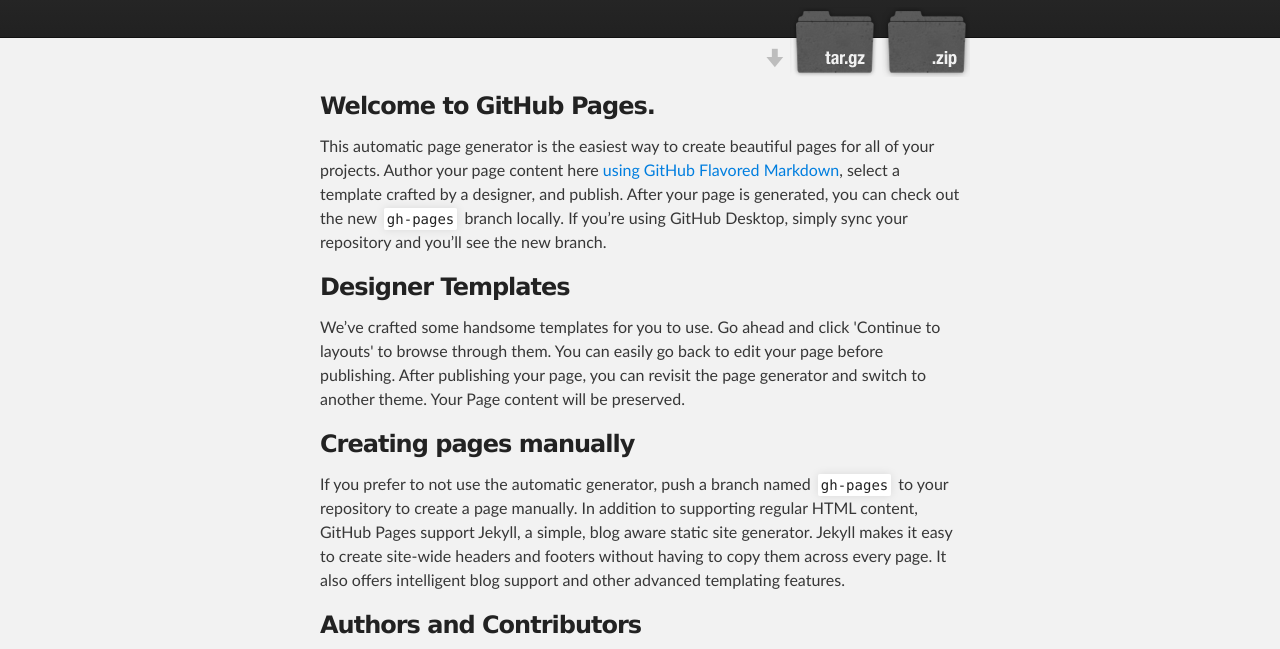
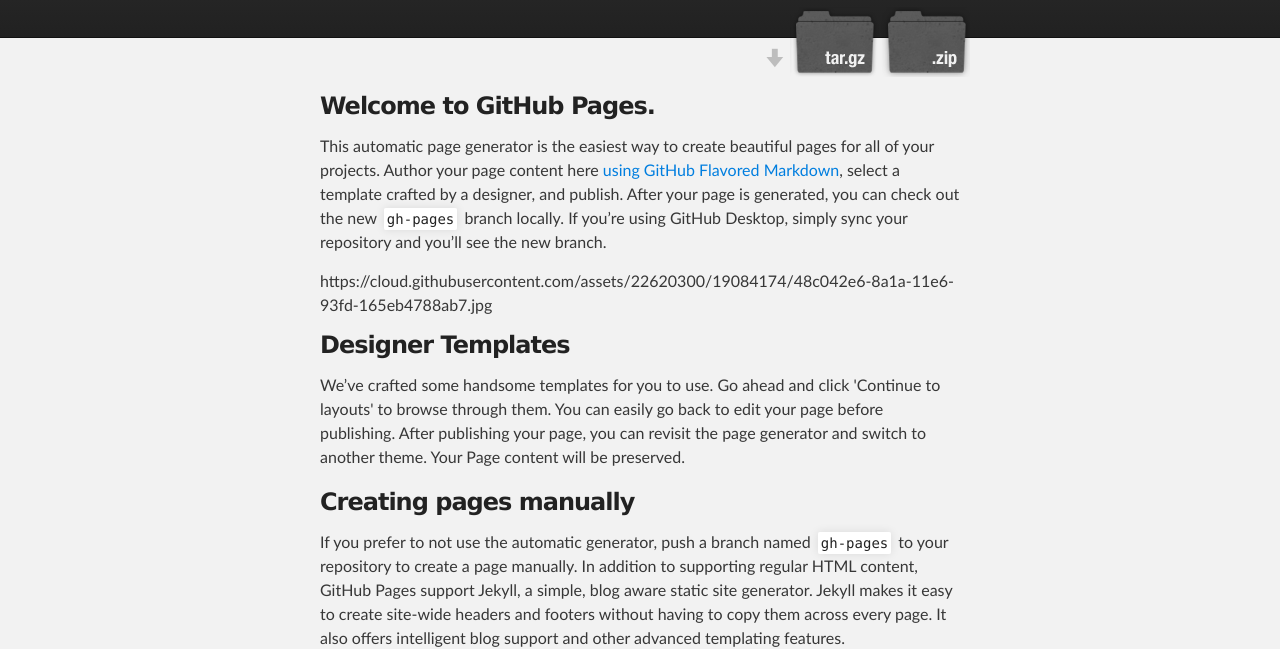
Before and after one commit to meeshels/Shop.github.io, a plain HTML site: page index.html in a window 1280 px wide. Shown: the part 172-821 px from the top of the page. Drawn offline with Linux system fonts and the light colour scheme.

Commit message:
Update index.html

```diff
--- a/index.html
+++ b/index.html
@@ -35,7 +35,7 @@
 <a id="welcome-to-github-pages" class="anchor" href="#welcome-to-github-pages" aria-hidden="true"><span aria-hidden="true" class="octicon octicon-link"></span></a>Welcome to GitHub Pages.</h3>
 
 <p>This automatic page generator is the easiest way to create beautiful pages for all of your projects. Author your page content here <a href="https://guides.github.com/features/mastering-markdown/">using GitHub Flavored Markdown</a>, select a template crafted by a designer, and publish. After your page is generated, you can check out the new <code>gh-pages</code> branch locally. If you’re using GitHub Desktop, simply sync your repository and you’ll see the new branch.</p>
-
+https://cloud.githubusercontent.com/assets/22620300/19084174/48c042e6-8a1a-11e6-93fd-165eb4788ab7.jpg
 <h3>
 <a id="designer-templates" class="anchor" href="#designer-templates" aria-hidden="true"><span aria-hidden="true" class="octicon octicon-link"></span></a>Designer Templates</h3>
 
```
